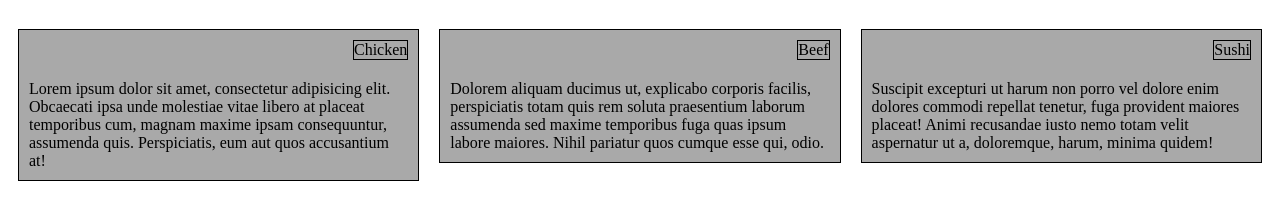
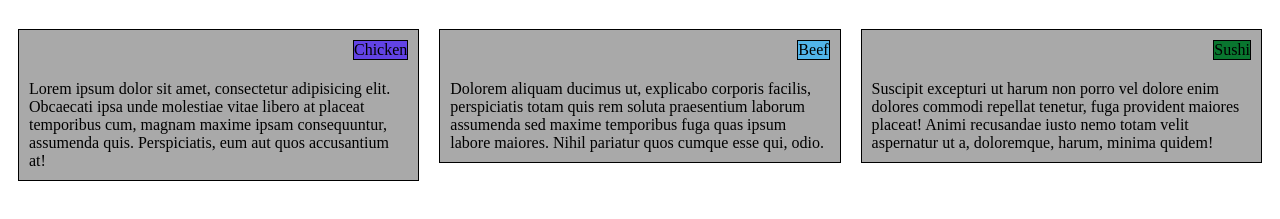
Before and after one commit to olegmsk/HTML_CSS_JS_Week2, a plain HTML site: page module2-solution/index.html in a window 1280 px wide. Shown: the part 61-280 px from the top of the page. Drawn offline with Linux system fonts and the light colour scheme.

Commit message:
Second commit2

```diff
--- a/module2-solution/css/style.css
+++ b/module2-solution/css/style.css
@@ -32,13 +32,13 @@
     margin: 40px 0px 0px 0px;
 
 }
-p.p1{
+#p1{
     background-color: #6243e5;
 }
-p.p2{
+#p2{
     background-color: #51b5ea;
 }
-p.p3{
+#p3{
     background-color: #09762f;
 }
 
```
